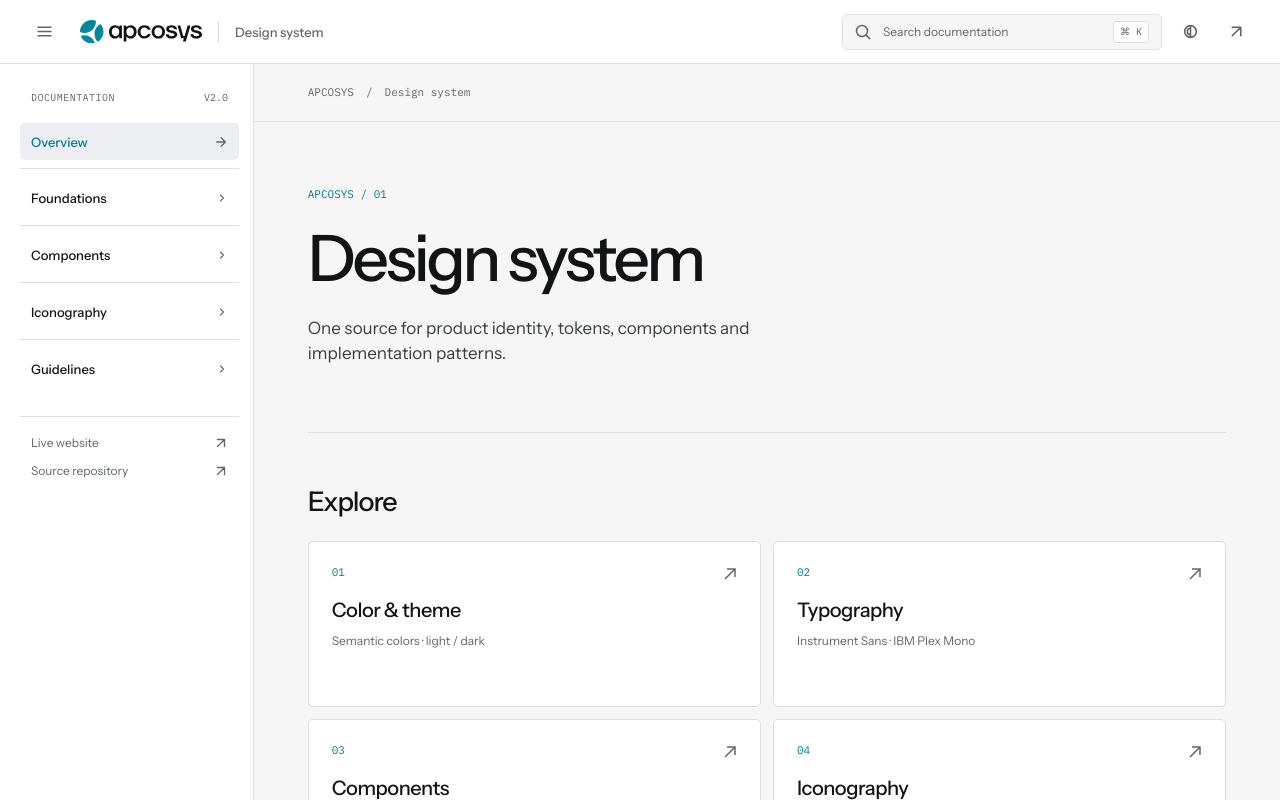
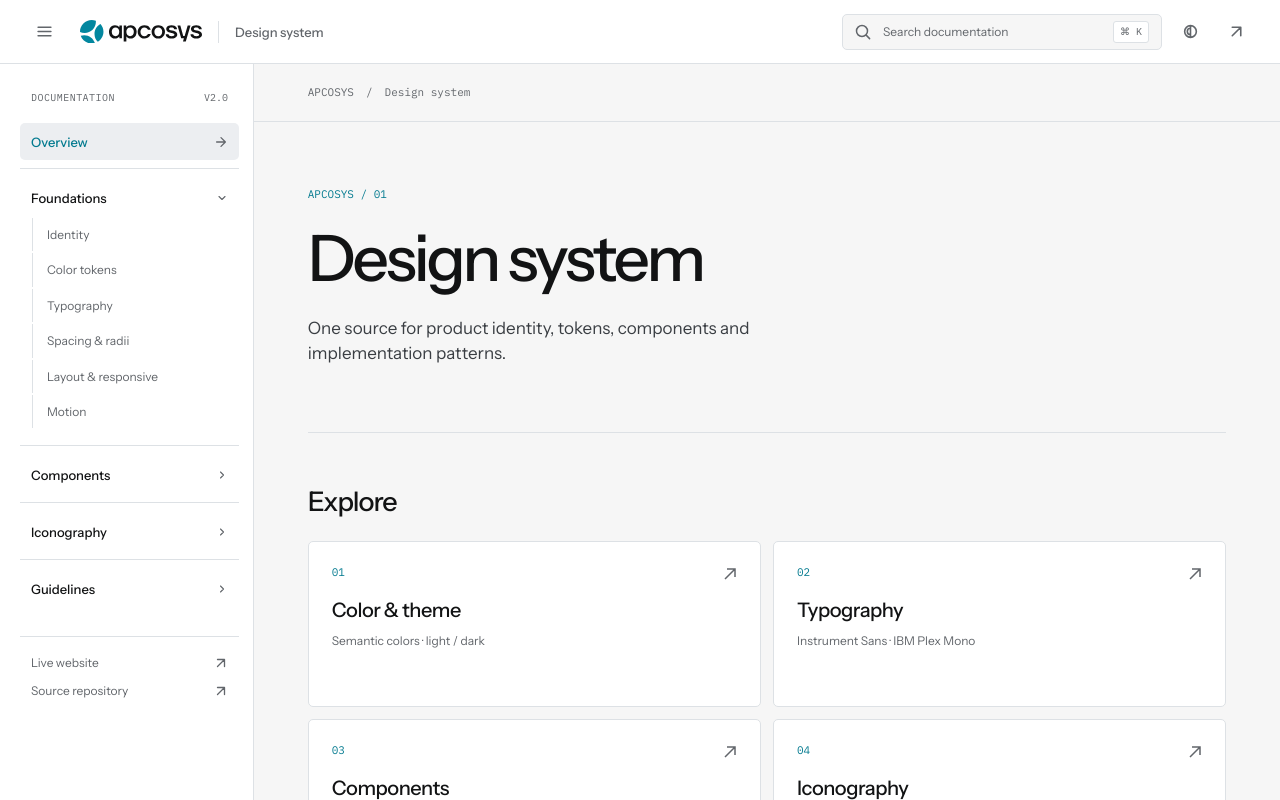
Before and after one commit to IMONsergey/Apco-components-lib, a React (Vite) app: page / in a window 1280 px wide. Shown: the top 800 px of the page. Built offline with nearby package versions, Linux system fonts and the light colour scheme.

Commit message:
ux: expose foundational token navigation by default on overview

```diff
--- a/src/docs/DocsChrome.tsx
+++ b/src/docs/DocsChrome.tsx
@@ -59,7 +59,7 @@ function Sidebar({route,open,compact,onClose}:{route:DocRoute;open:boolean;compa
      <a className="docs-sidebar__overview" href={href('overview')} aria-current={route.section==='overview'?'page':undefined}
        onClick={onClose}><span>Overview</span><Icon name="arrow"/></a>
      {sections.filter(s=>s.id!=='overview').map(section=>
-      <details className="docs-sidebar__group" key={section.id} open={route.section===section.id?true:undefined} data-section={section.id}>
+      <details className="docs-sidebar__group" key={section.id} open={route.section===section.id||(route.section==='overview'&&section.id==='foundations')?true:undefined} data-section={section.id}>
        <summary onClick={e=>{const el=e.currentTarget.parentElement as HTMLDetailsElement;if(el.open&&route.section===section.id){e.preventDefault()}}}>
         <span>{section.label}</span><Icon name="chevron"/>
        </summary>
```
